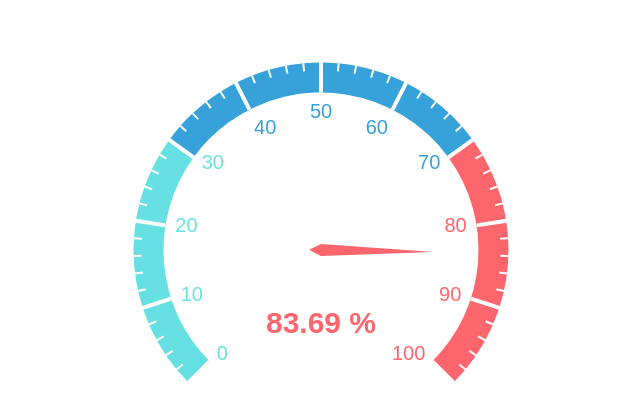
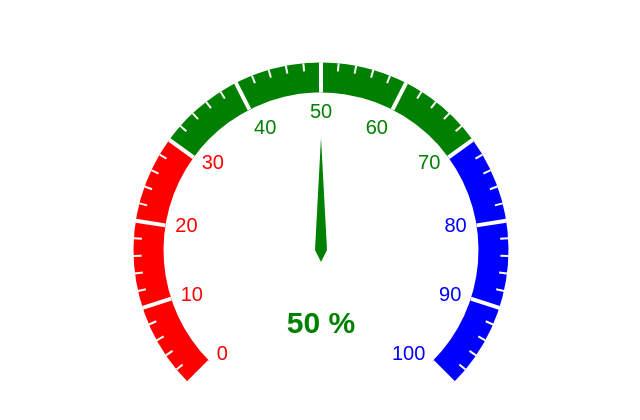
Before and after one commit to kokim2022/hwa-guage, a React (Create React App) app: page / in a window 1280 px wide. Shown: the top 420 px of the page, without its empty margins (319-959 px from the left). Built offline with nearby package versions, Linux system fonts and the light colour scheme.

Commit message:
prepare for npm publish

```diff
--- a/src/App.js
+++ b/src/App.js
@@ -1,79 +1,7 @@
 import './App.css';
-import ReactEcharts from "echarts-for-react";
-import { useEffect, useState } from 'react';
-
+import ReactGuage from './components/react_gauge';
 function App() {
-  const [option, setOption] = useState({
-    series: [
-      {
-        type: 'gauge',
-        axisLine: {
-          lineStyle: {
-            width: 30,
-            color: [
-              [0.3, '#67e0e3'],
-              [0.7, '#37a2da'],
-              [1, '#fd666d']
-            ]
-          }
-        },
-        pointer: {
-          itemStyle: {
-            color: 'inherit'
-          }
-        },
-        axisTick: {
-          distance: -30,
-          length: 8,
-          lineStyle: {
-            color: '#fff',
-            width: 2
-          }
-        },
-        splitLine: {
-          distance: -30,
-          length: 30,
-          lineStyle: {
-            color: '#fff',
-            width: 4
-          }
-        },
-        axisLabel: {
-          color: 'inherit',
-          distance: 40,
-          fontSize: 20
-        },
-        detail: {
-          valueAnimation: true,
-          formatter: '{value} %',
-          color: 'inherit'
-        },
-        data: [
-          {
-            value: 70
-          }
-        ]
-      }
-    ]
-  })
-  useEffect(() => {
-    const timer = setInterval(function () {
-      setOption({
-        series: [
-          {
-            data: [
-              {
-                value: +(Math.random() * 100).toFixed(2)
-              }
-            ]
-          }
-        ]
-      });
-    }, 2000);
-    return () => clearInterval(timer);
-  });
-
-  return <ReactEcharts option={option}   style={{height: '500px', width: '100%'}} id="myChart" />;
+  return <ReactGuage firstColor="red" secondColor="green" thirdColor="blue"  style={{height: '500px', width: '100%'}} value={50} />;
 }
 
 
--- /dev/null
+++ b/src/components/react_gauge.js
@@ -0,0 +1,63 @@
+import ReactEcharts from "echarts-for-react";
+import { useState } from 'react';
+
+function ReactGuage({ firstColor, secondColor, thirdColor, value, style }) {
+  const [option, setOption ] = useState({
+    series: [
+      {
+        type: 'gauge',
+        axisLine: {
+          lineStyle: {
+            width: 30,
+            color: [
+              [0.3, firstColor],
+              [0.7, secondColor],
+              [1, thirdColor]
+            ]
+          }
+        },
+        pointer: {
+          itemStyle: {
+            color: 'inherit'
+          }
+        },
+        axisTick: {
+          distance: -30,
+          length: 8,
+          lineStyle: {
+            color: '#fff',
+            width: 2
+          }
+        },
+        splitLine: {
+          distance: -30,
+          length: 30,
+          lineStyle: {
+            color: '#fff',
+            width: 4
+          }
+        },
+        axisLabel: {
+          color: 'inherit',
+          distance: 40,
+          fontSize: 20
+        },
+        detail: {
+          valueAnimation: true,
+          formatter: '{value} %',
+          color: 'inherit'
+        },
+        data: [
+          {
+            value: value
+          }
+        ]
+      }
+    ]
+  })
+
+  return <ReactEcharts option={option} style={style} />;
+}
+
+
+export default ReactGuage;
```
Also changed, not shown: package.json (+10 -2 lines), 1 other file (tests, documents, lock files or other folders).
